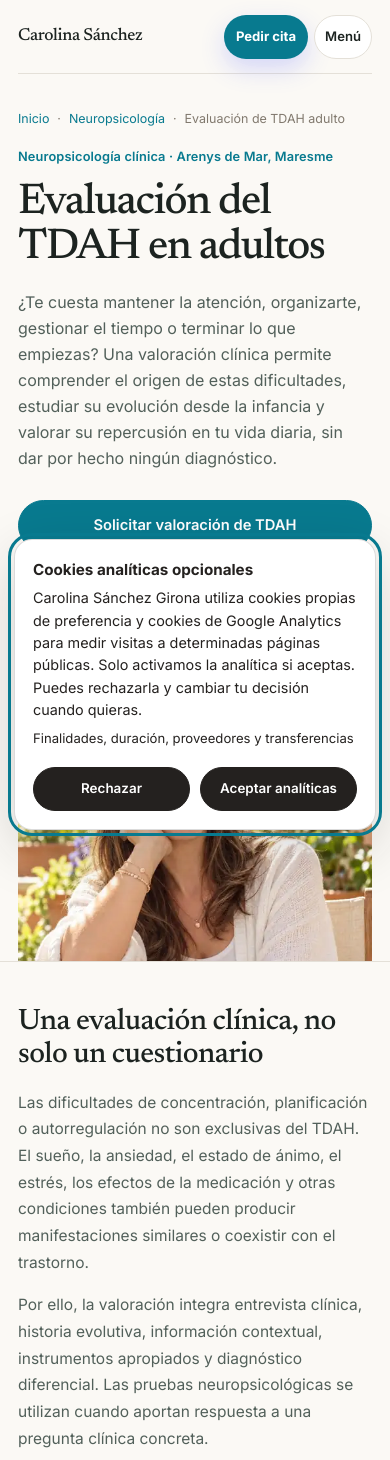
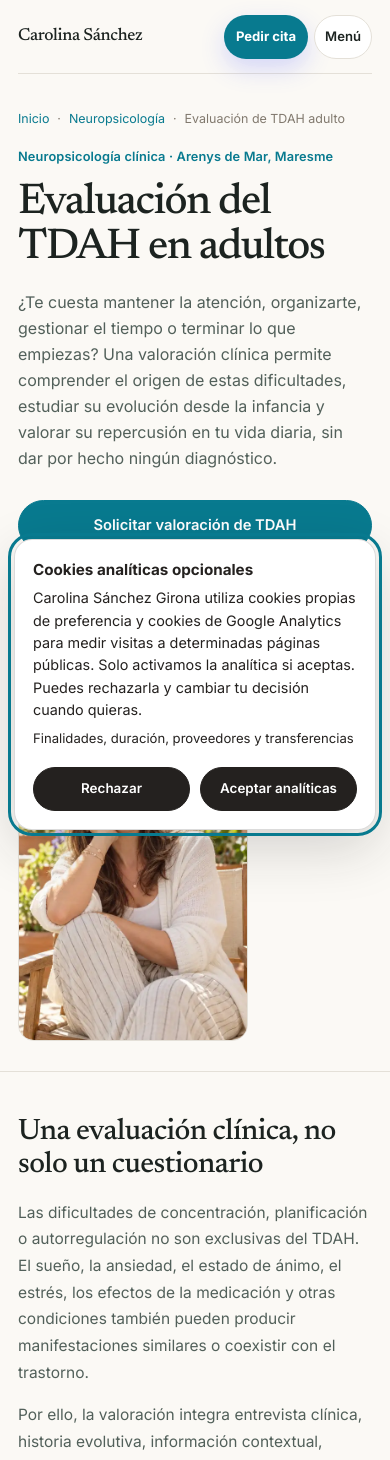
Before and after one commit to carolinasanchezgirona/Portfolio-Carolina, a Next.js app: page /evaluacion-tdah-adultos in a window 390 px wide. Shown: the top 1460 px of the page. Built offline with nearby package versions, Linux system fonts and the light colour scheme.

Commit message:
Reduce adult ADHD hero portrait to 280px desktop and 230px mobile

```diff
--- a/app/evaluacion-tdah-adultos/tdah.css
+++ b/app/evaluacion-tdah-adultos/tdah.css
@@ -162,3 +162,40 @@
 @media(max-width:900px){.tdah-page .tdah-hero-grid{gap:20px}.tdah-page .tdah-choice{flex-direction:column;align-items:flex-start}.tdah-page .tdah-download{grid-template-columns:110px minmax(0,1fr)}.tdah-page .tdah-download .editorial-btn{grid-column:2;justify-self:start;margin:0 14px 18px 0}.tdah-page .tdah-download-photo{height:100%;grid-row:span 2}}
 @media(max-width:720px){.tdah-page .tdah-hero-grid{grid-template-columns:1fr;gap:0}.tdah-page .tdah-hero-copy{padding:35px 0 28px}.tdah-page .tdah-hero-photo{height:260px;min-height:0;max-width:none}.tdah-page .tdah-hero-photo img{height:260px;min-height:0;object-position:center 25%}.tdah-page .tdah-method-grid,.tdah-page .tdah-modalities{grid-template-columns:1fr}.tdah-page .tdah-main .seo-copy>section+section{margin-top:30px;padding-top:30px}.tdah-page .tdah-choice .editorial-btn{width:100%}}
 @media(max-width:490px){.tdah-page .tdah-download{display:block;padding:0 0 20px}.tdah-page .tdah-download-photo{width:100%;height:155px}.tdah-page .tdah-download-text{padding:15px 19px}.tdah-page .tdah-download .editorial-btn{margin:0 19px;width:calc(100% - 38px)}}
+
+
+/* Retrato secundario y contenido, sin hero de foto gigante. */
+.tdah-page .tdah-hero-grid{
+  grid-template-columns:minmax(0,1fr) 280px;
+  gap:44px;
+  align-items:center;
+  min-height:0;
+}
+.tdah-page .tdah-hero-copy{padding:48px 0;align-self:center;}
+.tdah-page .tdah-hero-photo{
+  width:100%;
+  max-width:280px;
+  height:auto;
+  min-height:0;
+  margin:0;
+  justify-self:end;
+  border:1px solid var(--e-line);
+  border-radius:16px;
+  background:#f1f3f1;
+  overflow:hidden;
+}
+.tdah-page .tdah-hero-photo img{
+  display:block;
+  width:100%;
+  height:auto;
+  min-height:0;
+  aspect-ratio:2/3;
+  object-fit:cover;
+  object-position:center;
+}
+@media(max-width:720px){
+  .tdah-page .tdah-hero-grid{grid-template-columns:1fr;gap:0}
+  .tdah-page .tdah-hero-copy{padding:35px 0 24px}
+  .tdah-page .tdah-hero-photo{max-width:230px;width:100%;height:auto;min-height:0;justify-self:start;margin-bottom:30px}
+  .tdah-page .tdah-hero-photo img{width:100%;height:auto;min-height:0;aspect-ratio:2/3}
+}
```
